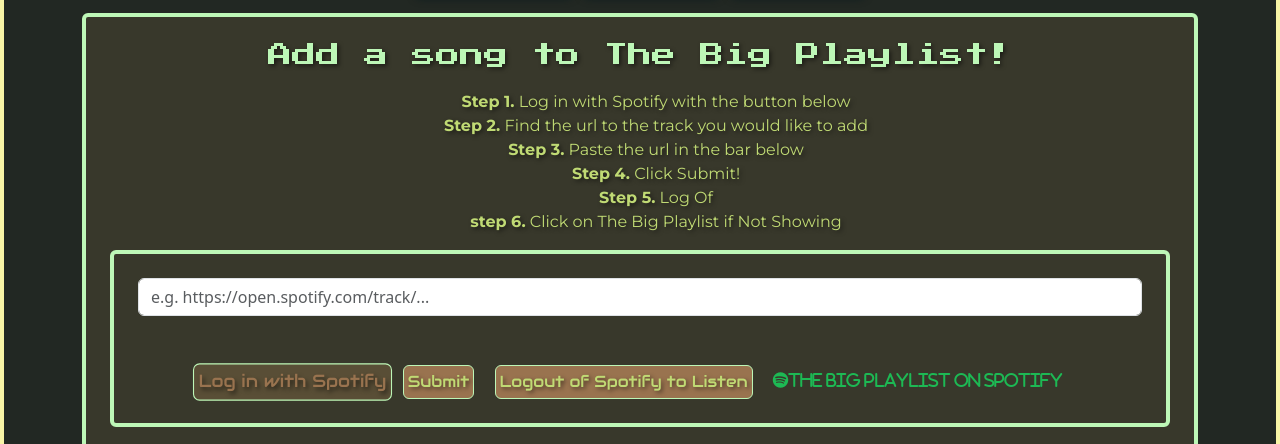
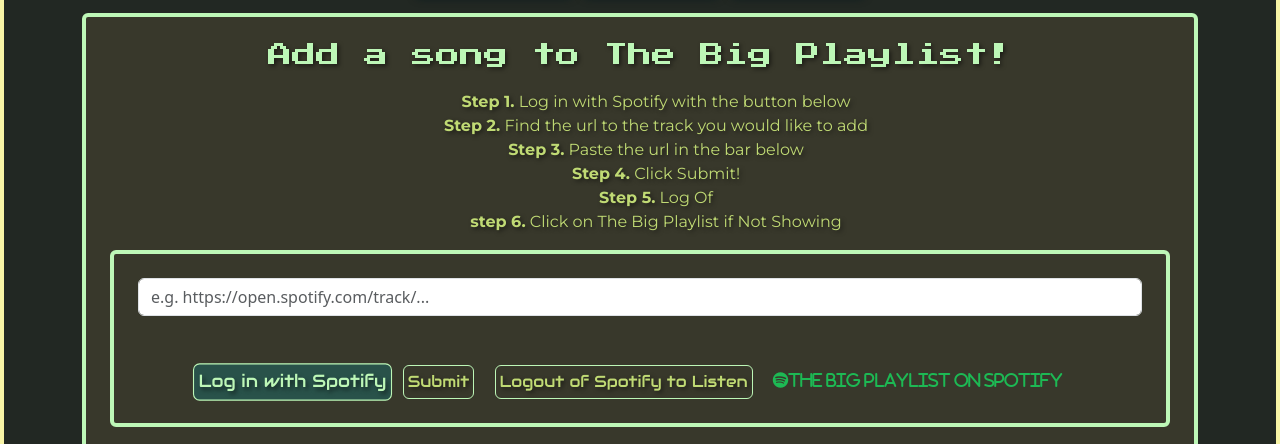
Before and after one commit to Jimwall0/Final-Project-Music-, a website: page index.html in a window 1280 px wide. In both pictures the pointer is over the link "Log in with Spotify". Shown: the part 527-971 px from the top of the page. Drawn offline with nearby package versions, Linux system fonts and the light colour scheme.

Commit message:
some styling to fix accessibility

```diff
--- a/neon.css
+++ b/neon.css
@@ -361,7 +361,7 @@
   }
 
   .login-custom {
-	color: var(--malachite);
+	color: var(--mindaro);
   }
 
 
--- a/styles.css
+++ b/styles.css
@@ -305,13 +305,13 @@
   font-family: 'Audiowide', cursive;
   color: var(--mindaro);
   border-color: var(--tea-green);
-  background-color: var(--chamoisee);
+  background-color: var(--malachite);
   transition: transform 0.3s ease, color 0.3s ease;
 }
 .login-buttons:hover {
-  background-color: var(--drab-brown-2);
+  background-color: var(--brunswick-green);
   border-color: var(--tea-green);
-  color: var(--chamoisee);
+  color: var(--tea-green);
   transform: scale(1.1);
 }
 
```
